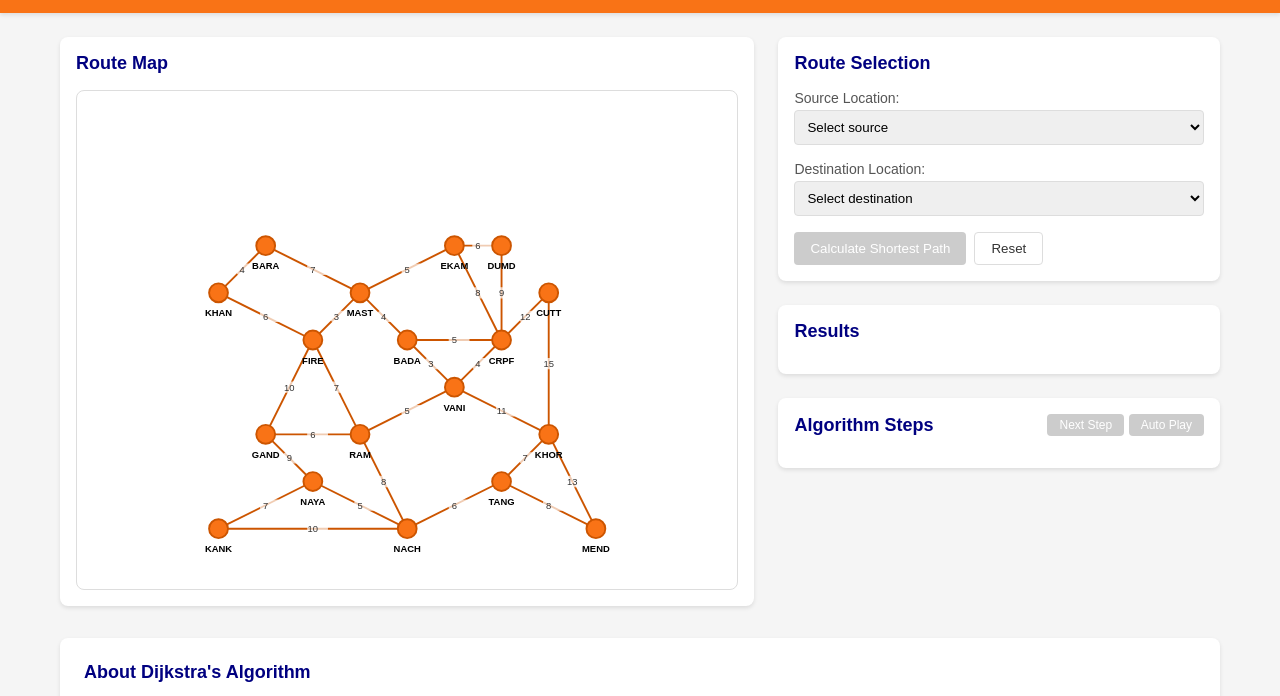
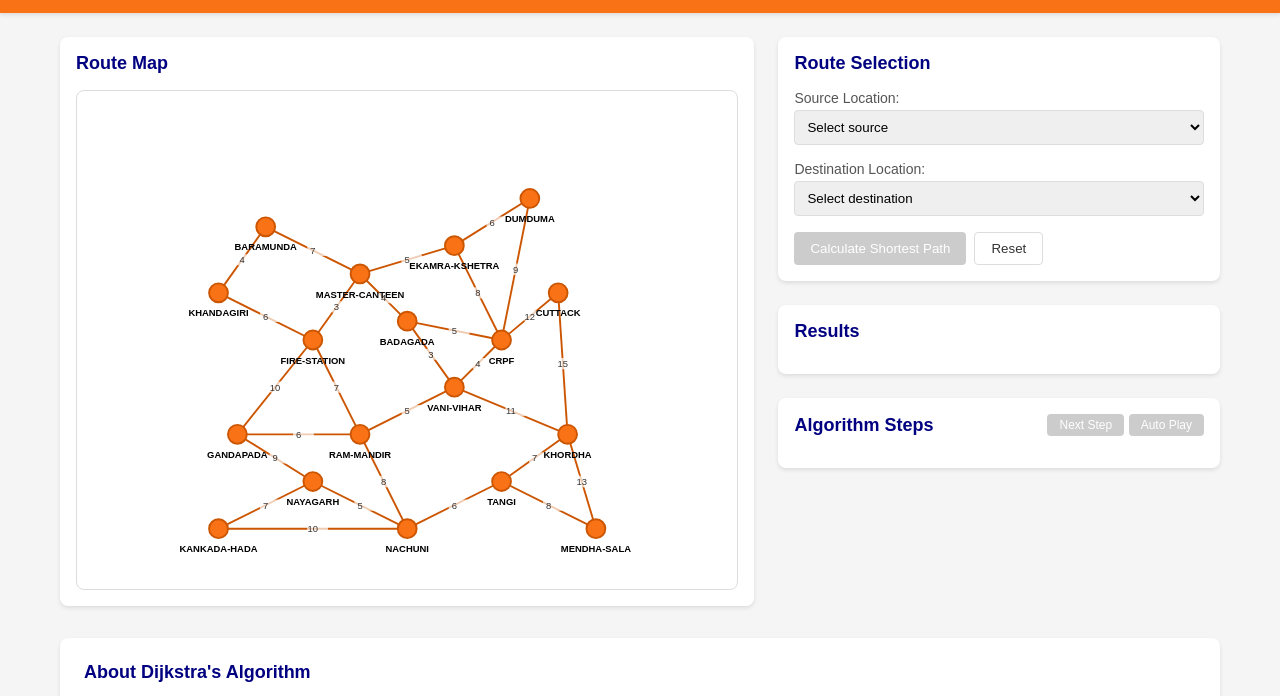
Before and after one commit to prem625/Shortest-Path-Finder-Using-Dijsktra-Algorithm, a plain HTML site: page index.html in a window 1280 px wide. Shown: the part 67-763 px from the top of the page. Drawn offline with Linux system fonts and the light colour scheme.

Commit message:
two commits

```diff
--- a/index.html
+++ b/index.html
@@ -363,24 +363,24 @@
     <script>
         // Nodes (locations) and edges (connections between locations) for Odisha route planning
         const nodes = [
-            { id: 'MASTER-CANTEEN', x: 300, y: 200 },
+            { id: 'MASTER-CANTEEN', x: 300, y: 180 },
             { id: 'EKAMRA-KSHETRA', x: 400, y: 150 },
-            { id: 'BARAMUNDA', x: 200, y: 150 },
+            { id: 'BARAMUNDA', x: 200, y: 130 },
             { id: 'KHANDAGIRI', x: 150, y: 200 },
-            { id: 'BADAGADA', x: 350, y: 250 },
-            { id: 'CUTTACK', x: 500, y: 200 },
+            { id: 'BADAGADA', x: 350, y: 230 },
+            { id: 'CUTTACK', x: 510, y: 200 },
             { id: 'FIRE-STATION', x: 250, y: 250 },
             { id: 'CRPF', x: 450, y: 250 },
             { id: 'VANI-VIHAR', x: 400, y: 300 },
             { id: 'RAM-MANDIR', x: 300, y: 350 },
-            { id: 'KHORDHA', x: 500, y: 350 },
-            { id: 'GANDAPADA', x: 200, y: 350 },
+            { id: 'KHORDHA', x: 520, y: 350 },
+            { id: 'GANDAPADA', x: 170, y: 350 },
             { id: 'TANGI', x: 450, y: 400 },
             { id: 'NACHUNI', x: 350, y: 450 },
             { id: 'NAYAGARH', x: 250, y: 400 },
             { id: 'KANKADA-HADA', x: 150, y: 450 },
             { id: 'MENDHA-SALA', x: 550, y: 450 },
-            { id: 'DUMDUMA', x: 450, y: 150 }
+            { id: 'DUMDUMA', x: 480, y: 100 }
         ];
 
         // Edges with distances (in km)
@@ -564,9 +564,8 @@
                 label.setAttribute('y', node.y + 25);
                 label.setAttribute('class', 'node-label');
 
-                // Create a short version of the label for display
-                const shortLabel = node.id.split('-')[0].substring(0, 4);
-                label.textContent = shortLabel;
+                // Use the full name of the node for the label
+                label.textContent = node.id;
 
                 svg.appendChild(label);
             });
```
